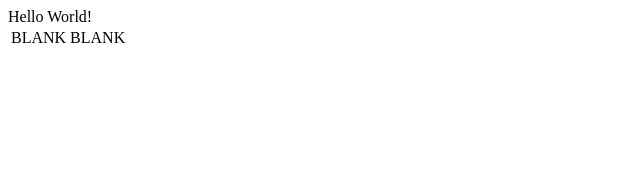
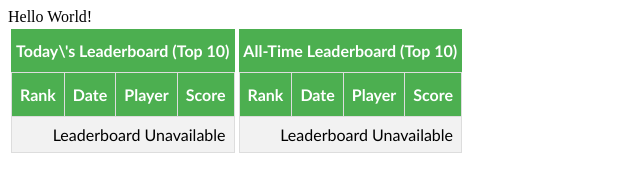
Before and after one commit to glorkio/glorkio.github.io, a plain HTML site: page index.html in a window 1280 px wide. Shown: the whole page, without its empty margins (0-640 px from the left). Drawn offline with Linux system fonts and the light colour scheme.

Commit message:
Added default blank leaderboards

```diff
--- a/index.html
+++ b/index.html
@@ -17,9 +17,14 @@ Hello World!
 .block { vertical-align: middle }
 </style>
 <table>
-<tr><td class="board" id="dayleader">BLANK</td>
-<td class="board" id="allleader">BLANK</td>
+<tr><td class="board" id="dayleader">
+<table id="leaderboard"><caption><b>Today\'s Leaderboard (Top 10)</caption><tr><th>Rank</th><th>Date</th><th>Player</th><th>Score</th></tr><tr><td colspan="4">Leaderboard Unavailable</td></tr></table>
+</td>
+<td class="board" id="allleader">
+<table id="leaderboard"><caption><b>All-Time Leaderboard (Top 10)</caption><tr><th>Rank</th><th>Date</th><th>Player</th><th>Score</th></tr><tr><td colspan="4">Leaderboard Unavailable</td></tr></table>
+</td>
 </table>
+
 
 </body>
 </html>
```
